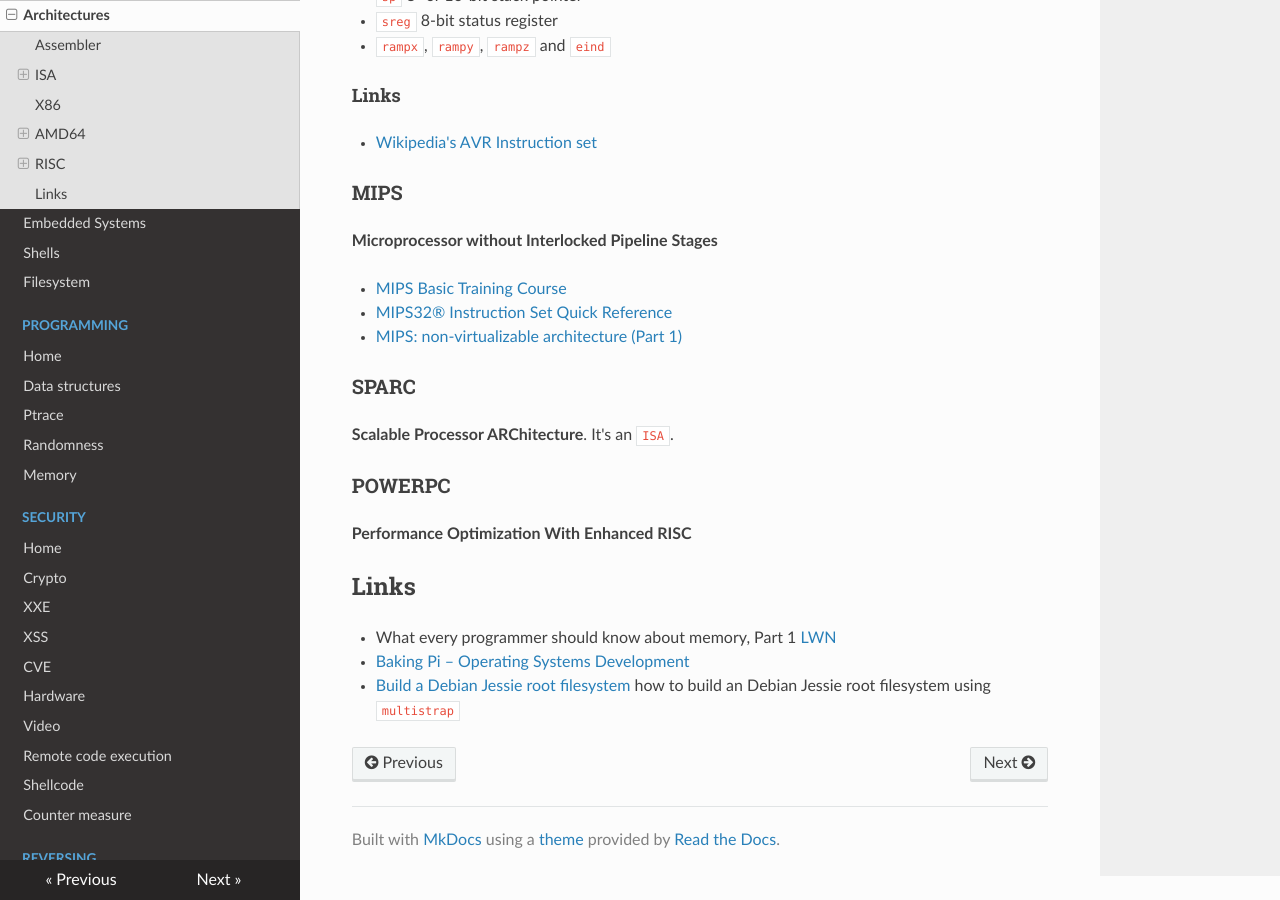
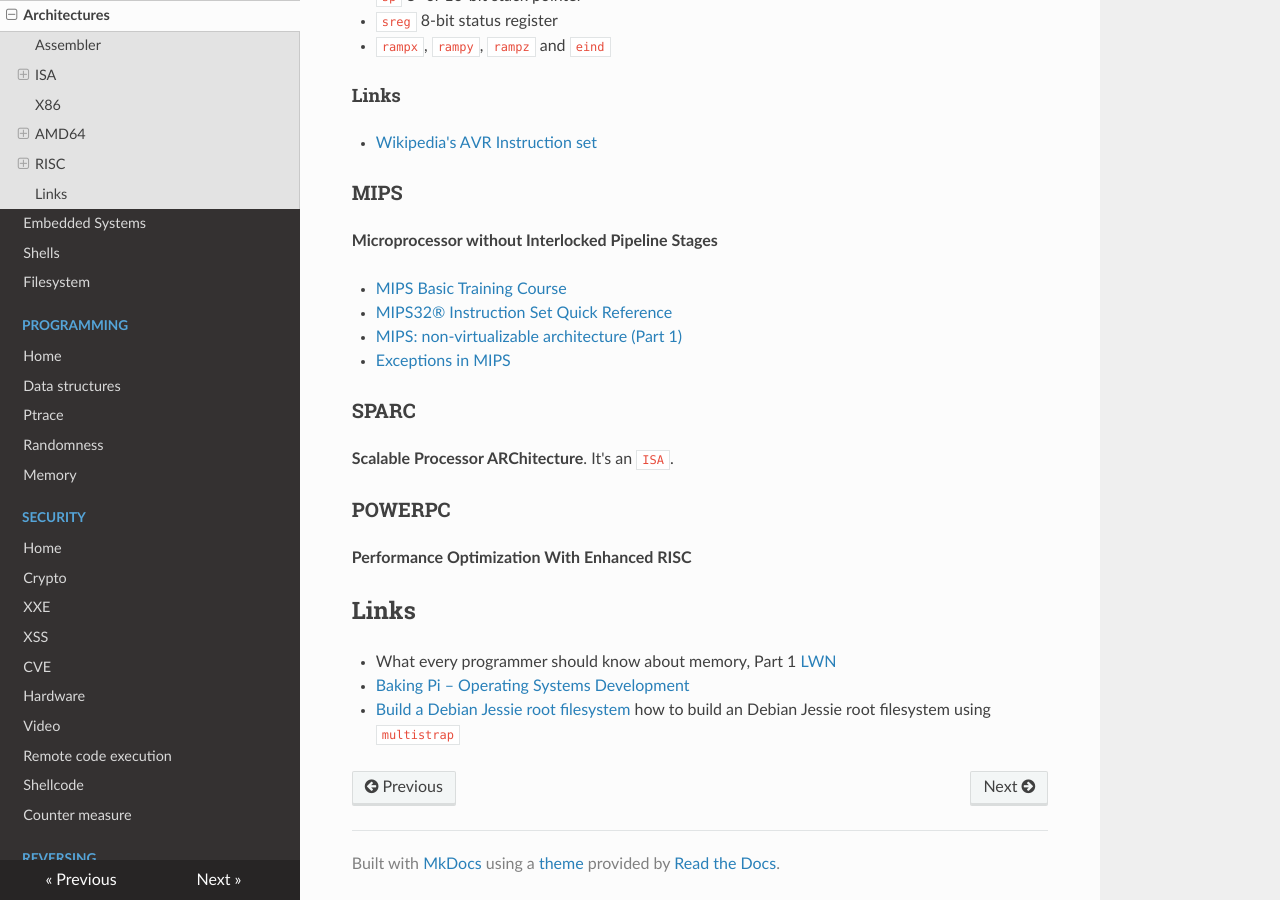
Before and after one commit to gipi/low-level, an MkDocs documentation site: the page built from docs/arch.md, in a window 1280 px wide and 900 px high, scrolled down 2657 px. Built offline with MkDocs 1.6.1, drawn with Linux system fonts in a browser that asks for light colours; nearby versions of some CDN libraries; old or Windows-style settings are respelled for this version of MkDocs.

Commit message:
Add link.

```diff
--- a/docs/arch.md
+++ b/docs/arch.md
@@ -112,6 +112,7 @@ There are the following registers:
  - [MIPS Basic Training Course](https://community.imgtec.com/developers/mips/resources/training-courses/mips-basic-training-course/)
  - [MIPS32® Instruction Set Quick Reference](https://www.cs.duke.edu/courses/fall13/compsci250/MIPS32_QRC.pdf)
  - [MIPS: non-virtualizable architecture (Part 1)](http://www.nulltrace.org/2011/04/mips-non-virtualizable-architecture.html)
+ - [Exceptions in MIPS](http://www.cs.iit.edu/~virgil/cs470/Labs/Lab7.pdf)
 
 ### SPARC
 
```
